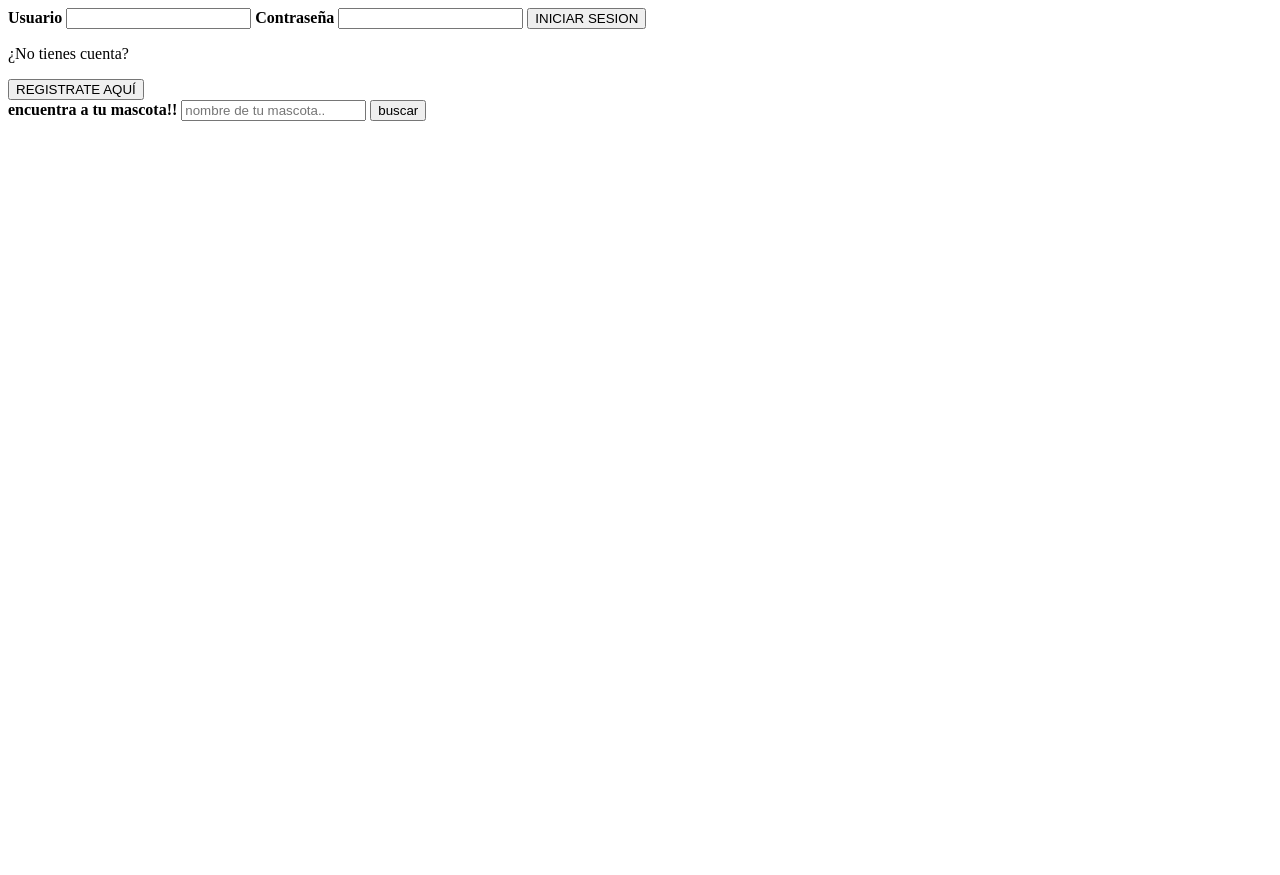
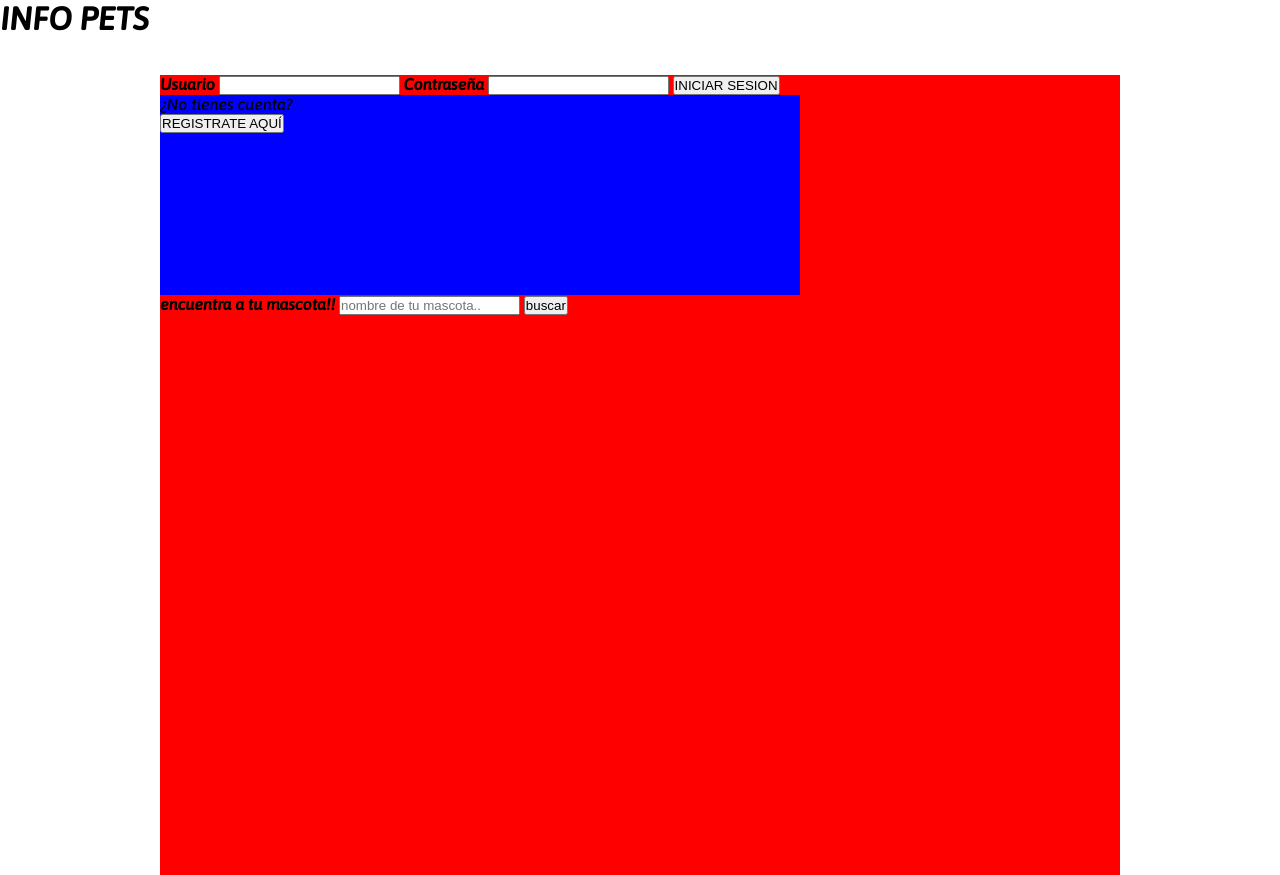
Before and after one commit to julianzx811/infopetsX, a Django app: page / in a window 1280 px wide. Before the commit the page ends 121 px from the top, so only its background shows below. Run offline with Django 3.2, Linux system fonts and the light colour scheme.

Commit message:
8/05/2022

```diff
--- /dev/null
+++ b/InfoPest/general/static/css/estiloLg.css
@@ -0,0 +1,22 @@
+div#general {
+    margin: auto;
+    margin-top: 3%;
+    width: 960px;
+    height: 800px;
+    background-color: red;
+}
+
+
+
+div#registrarse{
+    width: 640px;
+    height: 200px;
+    background-color: blue;
+}
+
+div#container{
+    margin-top: 20px;
+    width: 640px;
+    height: 580px;
+    background-color: purple;
+}
--- /dev/null
+++ b/InfoPest/general/static/css/estilosg.css
@@ -0,0 +1,23 @@
+@import url('https://fonts.googleapis.com/css2?family=Asap:ital,wght@1,500&display=swap');
+* {
+    margin: 0;
+    padding: 0;
+    box-sizing: boder-box;
+}
+
+body {
+    font-family: 'Asap', sans-serif;
+}
+/*
+header {
+    width: 100%;
+    height: 60px;
+    background: #333;
+    color: #fff;
+
+    position: fixed;
+    top: 0;
+    left: 0;
+    z-index: 100;
+}
+*/
--- a/InfoPest/general/templates/html/login.html
+++ b/InfoPest/general/templates/html/login.html
@@ -3,9 +3,14 @@
   <head>
     <meta charset="utf-8">
     <title>INICIAR SESIÓN</title>
+      {% load static %}
+    <link rel="stylesheet" type="text/css" href="{% static 'css/estilosg.css' %}">
+      <link rel="stylesheet" type="text/css" href="{% static 'css/estiloLg.css' %}">
   </head>
   <body>
-   <div class="container">
+  <header><h1>INFO PETS</h1></header>
+  <div id="general">
+  <div class="container">
     <form action="{% url 'general:redirect_pag_principal' %}" method="post">{% csrf_token %}
         <label ><b>Usuario</b></label>
         <input type="text"  name="uname" required>
@@ -29,6 +34,6 @@
           <button type="submit">buscar</button>
         </div>
    </form>
-
+</div>
   </body>
 </html>
```
Also changed, not shown: InfoPest/general/static/css/results.css (deleted, +0 -38 lines).
